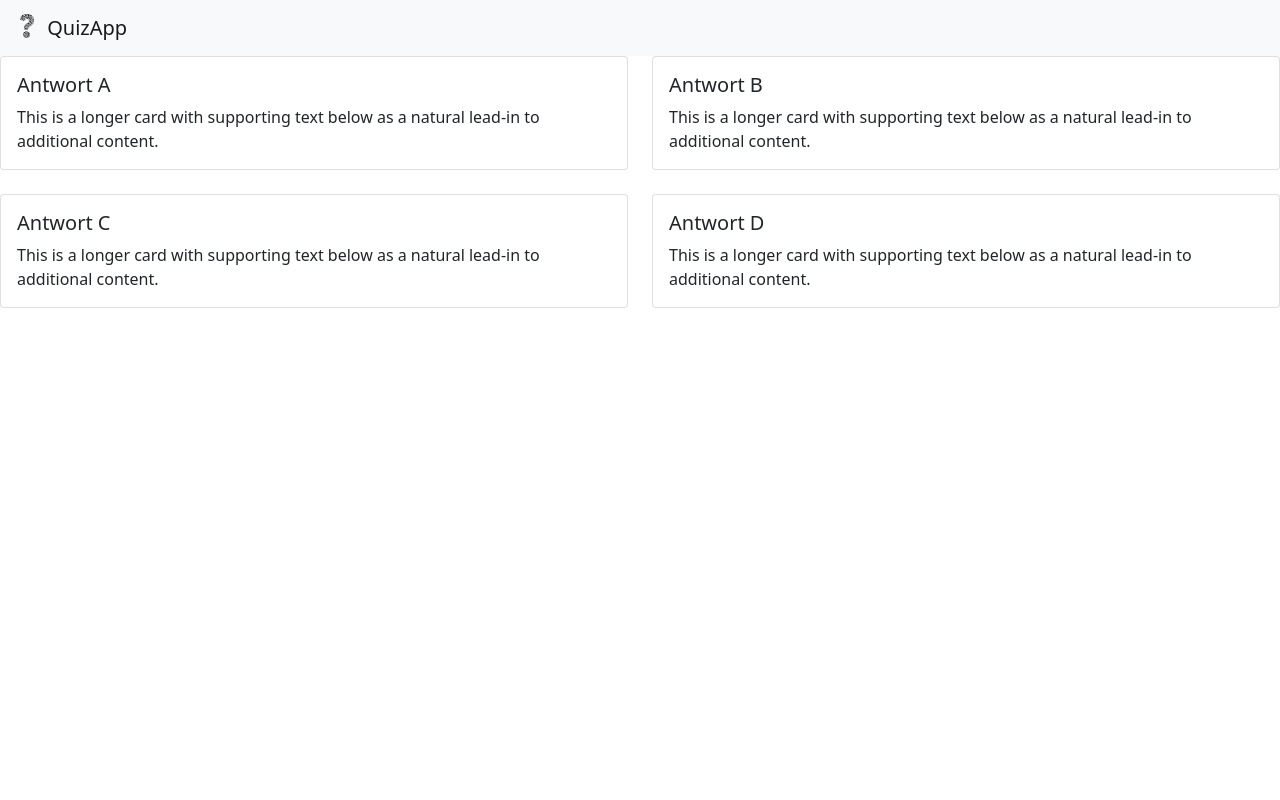
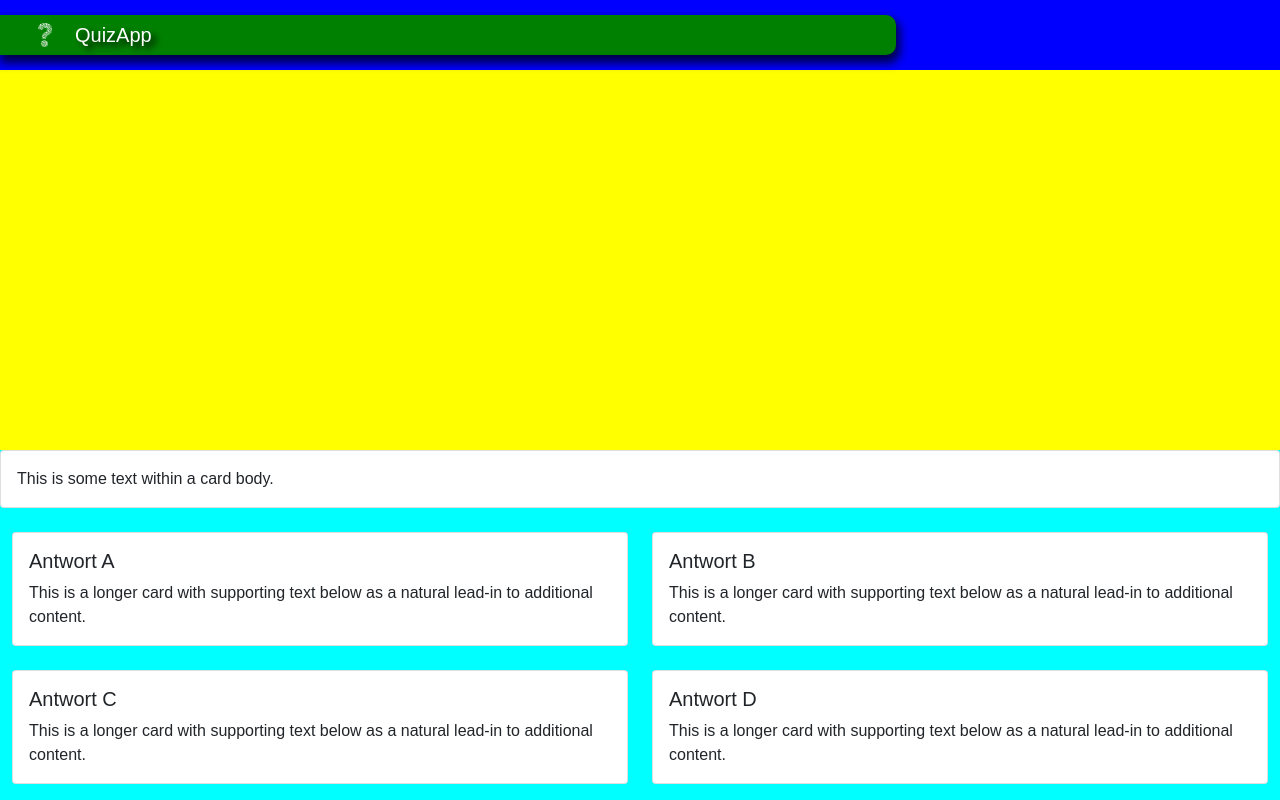
Before and after one commit to Thouner/QuizApp, a website: page index.html in a window 1280 px wide. Drawn offline with nearby package versions, Linux system fonts and the light colour scheme; a web font is replaced by a local one.

Commit message:
add more style

```diff
--- a/css/style-fonts.css
+++ b/css/style-fonts.css
@@ -0,0 +1,31 @@
+/* hebrew */
+
+@font-face {
+    font-family: 'Secular One';
+    font-style: normal;
+    font-weight: 400;
+    src: url(https://fonts.gstatic.com/s/secularone/v11/8QINdiTajsj_87rMuMdKyqDgOOhLLA.woff2) format('woff2');
+    unicode-range: U+0590-05FF, U+200C-2010, U+20AA, U+25CC, U+FB1D-FB4F;
+}
+
+
+/* latin-ext */
+
+@font-face {
+    font-family: 'Secular One';
+    font-style: normal;
+    font-weight: 400;
+    src: url(https://fonts.gstatic.com/s/secularone/v11/8QINdiTajsj_87rMuMdKyqDsOOhLLA.woff2) format('woff2');
+    unicode-range: U+0100-024F, U+0259, U+1E00-1EFF, U+2020, U+20A0-20AB, U+20AD-20CF, U+2113, U+2C60-2C7F, U+A720-A7FF;
+}
+
+
+/* latin */
+
+@font-face {
+    font-family: 'Secular One';
+    font-style: normal;
+    font-weight: 400;
+    src: url(https://fonts.gstatic.com/s/secularone/v11/8QINdiTajsj_87rMuMdKyqDiOOg.woff2) format('woff2');
+    unicode-range: U+0000-00FF, U+0131, U+0152-0153, U+02BB-02BC, U+02C6, U+02DA, U+02DC, U+2000-206F, U+2074, U+20AC, U+2122, U+2191, U+2193, U+2212, U+2215, U+FEFF, U+FFFD;
+}
--- a/css/style.css
+++ b/css/style.css
@@ -3,6 +3,7 @@ body {
     margin: 0;
     box-sizing: border-box;
     scroll-behavior: smooth;
+    font-family: 'Secular One', sans-serif !important;
 }
 
 ::-webkit-scrollbar {
@@ -38,6 +39,47 @@ body {
     transition: 75ms;
 }
 
+.nav-maincontainer {
+    height: 70px;
+}
+
+.nav-container {
+    margin: 5px 0;
+    background-color: green;
+    width: 70%;
+    border-top-right-radius: 10px;
+    border-bottom-right-radius: 10px;
+    -webkit-box-shadow: 2px 6px 10px 2px rgba(0, 0, 0, 0.71);
+    box-shadow: 2px 6px 10px 2px rgba(0, 0, 0, 0.71);
+    box-sizing: border-box;
+}
+
+.navbar-brand {
+    color: hsl(0, 0%, 100%) !important;
+    display: flex;
+    align-items: center;
+    text-shadow: 5px 4px 6px #000000;
+    box-sizing: border-box;
+}
+
 .navbar-brand img {
+    margin: 0 15px 0 30px;
     object-fit: contain;
+    filter: invert(100%) sepia(0%) saturate(7490%) hue-rotate(203deg) brightness(100%) contrast(102%);
 }
+
+.around-container {
+    height: calc(100vh - 420px);
+    background-color: yellow;
+    box-sizing: border-box;
+}
+
+.question-container {
+    height: 350px;
+    background-color: aqua;
+    box-sizing: border-box;
+}
+
+.row {
+    margin: 0 !important;
+}
--- a/index.html
+++ b/index.html
@@ -18,16 +18,29 @@
     <script src="js/script.js"></script>
 </head>
 
-<body>
-    <nav class="navbar navbar-light bg-light">
-        <div class="container-fluid">
+<body onload="render()">
+    <nav class="navbar navbar-light b-color-blue nav-maincontainer">
+        <div class="nav-container">
             <a class="navbar-brand" href="#">
                 <img src="icon/question.png" alt="" width="30" height="24" class="d-inline-block align-text-top"> QuizApp
             </a>
         </div>
     </nav>
 
-    <div class="row row-cols-1 row-cols-md-2 g-4">
+    <div class="around-container">
+        <section>
+            <div class="earth"></div>
+        </section>
+    </div>
+
+    <div class="question-container">
+        <div class="card">
+            <div class="card-body">
+                This is some text within a card body.
+            </div>
+        </div>
+
+        <div class="row row-cols-1 row-cols-md-2 g-4 ">
             <div class="col">
                 <div class="card">
                     <div class="card-body">
@@ -61,8 +74,7 @@
                 </div>
             </div>
         </div>
-
-
+    </div>
 </body>
 
 </html>
```
Also changed, not shown: icon/question.svg (added), img/earth.png (added), 1 other file. Lines whose indentation alone changed are shown as unchanged.
